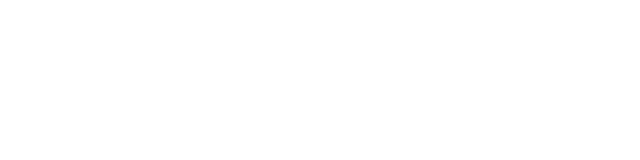
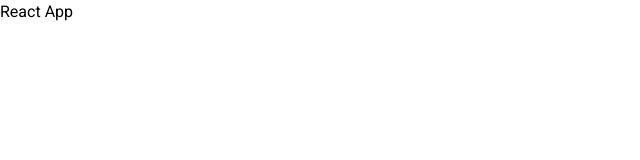
Before and after one commit to songquynh111/tiktok, a React (Create React App) app: page / in a window 1280 px wide. Shown: the top 160 px of the page, without its empty margins (0-640 px from the left). Built offline with nearby package versions, Linux system fonts and the light colour scheme.

Commit message:
css base

```diff
--- a/jsconfig.json
+++ b/jsconfig.json
@@ -1,5 +1,5 @@
-// cấu hình gợi ý path khi import module (autocomplete path)
 {
+  "_comment": "cấu hình gợi ý path khi import module (autocomplete path)",
   "compilerOptions": {
     "baseUrl": ".",
     "paths": {
--- a/package.json
+++ b/package.json
@@ -5,6 +5,7 @@
   "dependencies": {
     "@testing-library/react": "^16.1.0",
     "cra-template": "1.2.0",
+    "normalize.css": "^8.0.1",
     "react": "^19.0.0",
     "react-dom": "^19.0.0",
     "react-scripts": "5.0.1"
@@ -37,6 +38,7 @@
     "babel-plugin-module-resolver": "^5.0.2",
     "customize-cra": "^1.0.0",
     "react-app-rewired": "^2.2.1",
+    "sass": "^1.83.4",
     "web-vitals": "^4.2.4"
   }
 }
--- a/src/App.js
+++ b/src/App.js
@@ -1,11 +1,5 @@
-import { useState } from 'react';
-
 function App() {
-    return (
-        <div className="App" style={{ padding: 200 }}>
-            sss
-        </div>
-    );
+    return <div className="App">React App</div>;
 }
 
 export default App;
--- /dev/null
+++ b/src/components/GlobalStyles/GlobalStyles.scss
@@ -0,0 +1,16 @@
+@import 'normalize.css';
+@import url('https://fonts.googleapis.com/css2?family=Roboto:ital,wght@0,100..900;1,100..900&display=swap');
+
+:root {
+    --primary: #fe2c55;
+}
+html {
+    font-size: 62.5%;
+}
+
+body {
+    font-family: 'Roboto', sans-serif;
+    font-size: 1.6rem;
+    line-height: 1.5;
+    text-rendering: optimizeSpeed;
+}
--- /dev/null
+++ b/src/components/GlobalStyles/index.js
@@ -0,0 +1,6 @@
+import './GlobalStyles.scss';
+
+function GlobalStyles({ children }) {
+    return children;
+}
+export default GlobalStyles;
--- a/src/index.js
+++ b/src/index.js
@@ -3,12 +3,15 @@
 import './index.css';
 import App from '~/App';
 import reportWebVitals from './reportWebVitals';
+import GlobalStyles from '~/components/GlobalStyles';
 
 const root = ReactDOM.createRoot(document.getElementById('root'));
 root.render(
-  <React.StrictMode>
-    <App />
-  </React.StrictMode>
+    <React.StrictMode>
+        <GlobalStyles>
+            <App />
+        </GlobalStyles>
+    </React.StrictMode>
 );
 
 // If you want to start measuring performance in your app, pass a function
```
Also changed, not shown: .babelrc, 1 other file (tests, documents, lock files or other folders).
